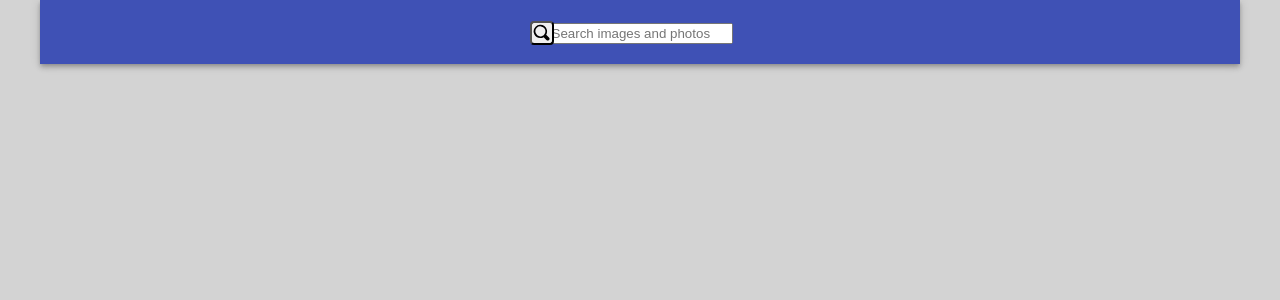
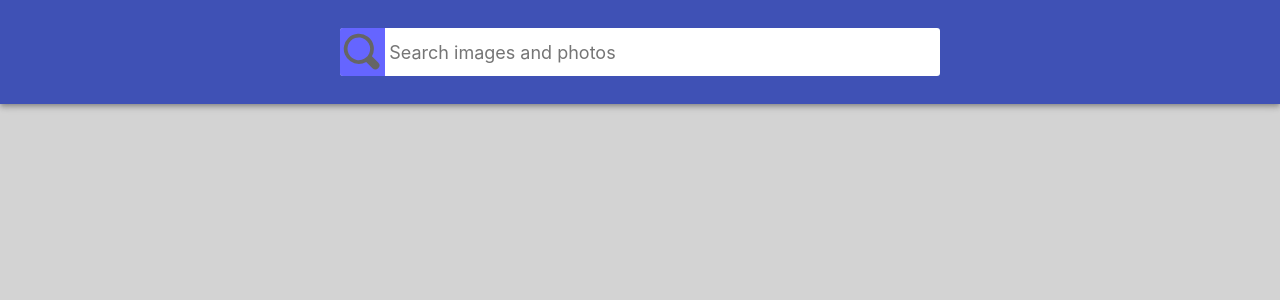
Before and after one commit to mrSerGL/goit-react-hw-04-images, a React (Create React App) app: page / in a window 1280 px wide. Shown: the top 300 px of the page. Built offline with nearby package versions, Linux system fonts and the light colour scheme.

Commit message:
corr styles

```diff
--- /dev/null
+++ b/src/components/App.css
@@ -0,0 +1,29 @@
+    /* .App {
+      display: flex;
+      flex-wrap: wrap;
+      justify-content: center;
+      padding-top: 16px;
+      padding-bottom:16px;
+      gap: 16px;
+
+      width: 100%;
+      list-style: none;
+    }
+
+.container {
+  max-width: 1200px;
+  min-width: 300px;
+  margin-left: auto;
+  margin-right: auto;
+  padding-bottom: 16px;
+  text-align: center;
+ border: 1px solid black;
+ border-radius: 10px;
+}   */
+
+.App {
+  display: grid;
+  grid-template-columns: 1fr;
+  grid-gap: 16px;
+  padding-bottom: 24px;
+}
--- a/src/components/App.jsx
+++ b/src/components/App.jsx
@@ -6,7 +6,7 @@
 import Button from './Button';
 import Loader from './Loader';
 import Modal from './Modal';
-import css from './App.module.css';
+import './App.css';
 
 export default function App() {
   const [searchQuery, setSearchQuery] = useState('');
@@ -53,7 +53,6 @@
   const onNextPage = () => {
     setPage(prevState => prevState + 1);
     setIsLoading(true);
-    console.log(page);
 
     const galleryService = new GalleryService();
     galleryService.name = searchQuery;
@@ -81,11 +80,12 @@
   };
 
   return (
-    <div className={css.container}>
+    // <div className={css.container}>
+    <div>
       <Searchbar onSubmit={onSubmit} />
-      <ul className={css.App}>
+      {/* <ul className={css.App}> */}
         <ImageGallery firstPage={firstPage} onClickImage={onClickImage} />
-      </ul>
+      {/* </ul> */}
       {isLoading && <Loader />}
       {showBtn && <Button onNextPage={onNextPage} />}
       {showModal && (
--- a/src/components/App.module.css
+++ /dev/null
@@ -1,36 +0,0 @@
-    .App {
-      display: flex;
-      flex-wrap: wrap;
-      justify-content: center;
-      padding-top: 16px;
-      padding-bottom:16px;
-      gap: 16px;
-
-      width: 100%;
-      list-style: none;
-    }
-
-    /* .App {
-      display: grid;
-      max-width: calc(100vw - 48px);
-      grid-template-columns: repeat(auto-fill, minmax(320px, 1fr));
-      grid-gap: 16px;
-      margin-top: 0;
-      margin-bottom: 0;
-      padding: 0;
-      list-style: none;
-      margin-left: auto;
-      margin-right: auto;
-    } */
-
-
-.container {
-  max-width: 1200px;
-  min-width: 300px;
-  margin-left: auto;
-  margin-right: auto;
-  padding-bottom: 16px;
-  text-align: center;
- /* border: 1px solid black;
- border-radius: 10px;  */
-}
--- a/src/components/Button/Button.module.css
+++ b/src/components/Button/Button.module.css
@@ -1,30 +1,32 @@
-.Button {
 
+
+  .Button {
     padding: 8px 16px;
-    border-radius: 4px;
+    border-radius: 2px;
     background-color: #3f51b5;
     transition: all 250ms cubic-bezier(0.4, 0, 0.2, 1);
     text-align: center;
-    display: inline-block;
-    margin-left: auto;
-    margin-right: auto;
-    margin-top: 16px;
-
+    display: flex;
+    justify-content: center;
     color: #fff;
     border: 0;
     text-decoration: none;
     cursor: pointer;
     font-family: inherit;
-    font-size: 12px;
-    /* line-height: 24px; */
+    font-size: 18px;
+    line-height: 24px;
     font-style: normal;
     font-weight: 500;
-    max-width: 180px;
+    min-width: 180px;
     box-shadow: 0px 3px 1px -2px rgba(0, 0, 0, 0.2),
       0px 2px 2px 0px rgba(0, 0, 0, 0.14), 0px 1px 5px 0px rgba(0, 0, 0, 0.12);
+    margin-left: auto;
+    margin-right: auto;
+    margin-top: 16px;
+    margin-bottom: 16px;
   }
 
-  .Button:hover,
-  .Button:focus {
+  .button:hover,
+  .button:focus {
     background-color: #303f9f;
   }
--- a/src/components/ImageGallery/ImageGallery.js
+++ b/src/components/ImageGallery/ImageGallery.js
@@ -10,17 +10,18 @@
     if (!firstPage) return null;
 
     return (
-      <>
+      <ul className={css.imageGallery }>
         {this.props.firstPage.map(({ id, webformatURL, tags, largeImageURL }) => (
           <li className={css.galleryItem} key={id}>
             <img
+            className={css.imageGalleryItemImage}
             onClick={() => onClickImage(largeImageURL)}
             src={webformatURL}
             alt={tags}
             largeimage={largeImageURL} />
           </li>
         ))}
-      </>
+      </ul>
     );
   }
 }
--- a/src/components/ImageGallery/ImageGallery.module.css
+++ b/src/components/ImageGallery/ImageGallery.module.css
@@ -1,4 +1,4 @@
-.galleryItem {
+/* .galleryItem {
   width: 240px;
   height: 180px;
   object-fit: cover;
@@ -10,13 +10,37 @@
 .galleryItem:hover {
   transform: scale(1.03);
   cursor: zoom-in;
+} */
+
+.imageGallery {
+  display: grid;
+  max-width: calc(100vw - 48px);
+  grid-template-columns: repeat(auto-fill, minmax(320px, 1fr));
+  grid-gap: 16px;
+  margin-top: 0;
+  margin-bottom: 0;
+  padding: 0;
+  list-style: none;
+  margin-left: auto;
+  margin-right: auto;
+  margin-bottom: 25px;
 }
 
-/* img {
-  width: 100%px;
-  height: 100%px;
- object-fit: cover;
+.galleryItem {
+  border-radius: 4px;
+  box-shadow: 0px 1px 3px 0px rgba(0, 0, 0, 0.2),
+    0px 1px 1px 0px rgba(0, 0, 0, 0.14), 0px 2px 1px -1px rgba(0, 0, 0, 0.12);
+}
 
-  border-radius: 8px;
-  box-shadow: 4px 6px 5px 0px rgba(186, 184, 186, 1);
-} */
+.imageGalleryItemImage {
+  width: 100%;
+  height: 260px;
+  border-radius: 4px;
+  object-fit: cover;
+  transition: transform 250ms cubic-bezier(0.4, 0, 0.2, 1);
+}
+
+.imageGalleryItemImage:hover {
+  transform: scale(1.03);
+  cursor: zoom-in;
+}
--- a/src/components/Searchbar/Searchbar.js
+++ b/src/components/Searchbar/Searchbar.js
@@ -1,11 +1,8 @@
 import { useState } from 'react';
 import css from './Searchbar.module.css';
 
-
-function Searchbar ({onSubmit}){
-
+function Searchbar({ onSubmit }) {
   const [searchQuery, setSearchQuery] = useState('');
-
 
   const onChangeInput = event => {
     let inputValue = event.target.value.trim();
@@ -15,26 +12,19 @@
       return;
     }
     setSearchQuery(inputValue);
-    // this.setState({ searchQuery: inputValue });
-
   };
 
   const handleSubmit = event => {
     event.preventDefault();
     onSubmit(searchQuery);
-
   };
 
   // render() {
   return (
     <>
-        <header className={css.searchbar}>
+      <header className={css.searchBar}>
         <form className={css.form} onSubmit={handleSubmit}>
-            <button
-              type="submit"
-              className={css.button}
-              onClick={onSubmit}
-            >
+          <button type="submit" className={css.button} onClick={onSubmit}>
             <span className={css.buttonlabel}></span>
           </button>
 
--- a/src/components/Searchbar/Searchbar.module.css
+++ b/src/components/Searchbar/Searchbar.module.css
@@ -1,4 +1,4 @@
-.searchbar {
+/* .searchbar {
     top: 0;
     left: 0;
     position: sticky;
@@ -35,12 +35,93 @@
     background-image: url('../../images/find.svg');
     background-size: contain;
     cursor: pointer;
+  } */
+
+  .searchBar {
+    top: 0;
+    left: 0;
+    position: sticky;
+    z-index: 1100;
+    display: flex;
+    justify-content: center;
+    align-items: center;
+    min-height: 64px;
+    padding-right: 24px;
+    padding-left: 24px;
+    padding-top: 12px;
+    padding-bottom: 12px;
+    color: #fff;
+    background-color: #3f51b5;
+    box-shadow: 0px 2px 4px -1px rgba(0, 0, 0, 0.2),
+      0px 4px 5px 0px rgba(0, 0, 0, 0.14), 0px 1px 10px 0px rgba(0, 0, 0, 0.12);
   }
 
-  /* .buttonlabel{
-    margin-top: auto;
-    margin-bottom: auto;
-  } */
+  .form {
+    display: flex;
+    align-items: center;
+    width: 100%;
+
+    margin-top: 16px;
+    margin-bottom: 16px;
+    max-width: 600px;
+    background-color: #fff;
+    border-radius: 3px;
+    overflow: hidden;
+  }
+
+  .button {
+    display: inline-block;
+    width: 48px;
+    height: 48px;
+    border: 0;
+    background-image: url('https://image.flaticon.com/icons/svg/149/149852.svg');
+    background-size: 40%;
+    background-repeat: no-repeat;
+    background-position: center;
+    opacity: 0.6;
+    transition: opacity 250ms cubic-bezier(0.4, 0, 0.2, 1);
+    cursor: pointer;
+    outline: none;
+
+    background-image: url('../../images/find.svg');
+    background-size: contain;
+
+    background-color: blue;
+  }
+
+  .button:hover {
+    opacity: 1;
+  }
+
+  .buttonlabel {
+    position: absolute;
+    width: 1px;
+    height: 1px;
+    padding: 0;
+    overflow: hidden;
+    clip: rect(0, 0, 0, 0);
+    white-space: nowrap;
+    clip-path: inset(50%);
+    border: 0;
+  }
+
+  .input {
+    display: inline-block;
+    width: 100%;
+    font: inherit;
+    font-size: 20px;
+    border: none;
+    outline: none;
+    padding-left: 4px;
+    padding-right: 4px;
+  }
+
+  .input::placeholder {
+    font: inherit;
+    font-size: 18px;
+  }
+
+
 
   .input{
     outline: none;
--- a/src/index.css
+++ b/src/index.css
@@ -1,4 +1,10 @@
 @import-normalize; /* bring in normalize.css styles */
+
+html {
+  box-sizing: border-box;
+  width: 100vw;
+  overflow-x: hidden;
+}
 
 *,
 *::before,
--- a/src/services/GalleryService.js
+++ b/src/services/GalleryService.js
@@ -5,7 +5,6 @@
 
 const searchParams = new URLSearchParams({
   key: API_KEY,
-  // q: '',
   image_type: 'photo',
   orientation: 'horisontal',
   safesearch: 'false',
```
Lines whose indentation alone changed are shown as unchanged.
